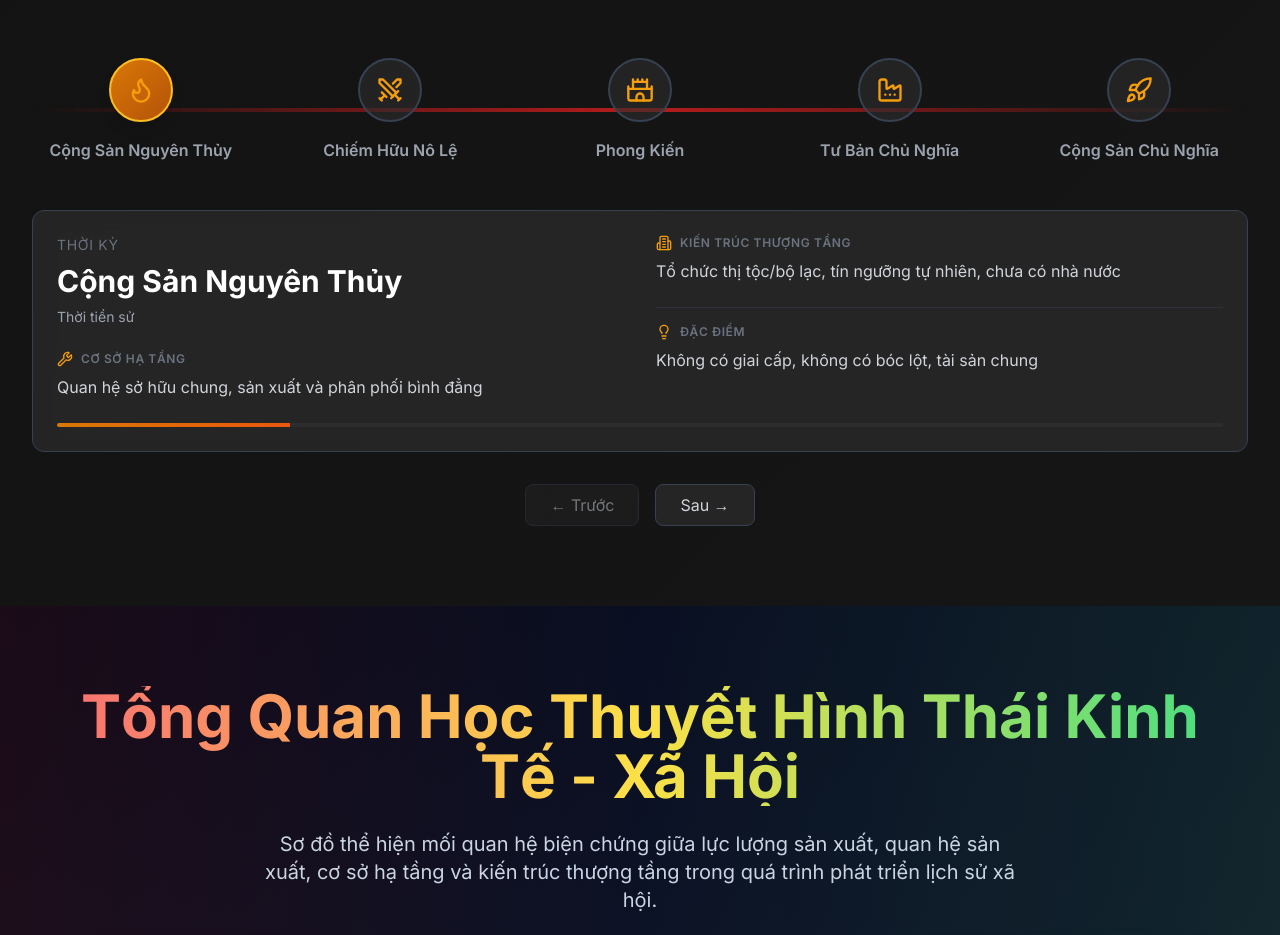
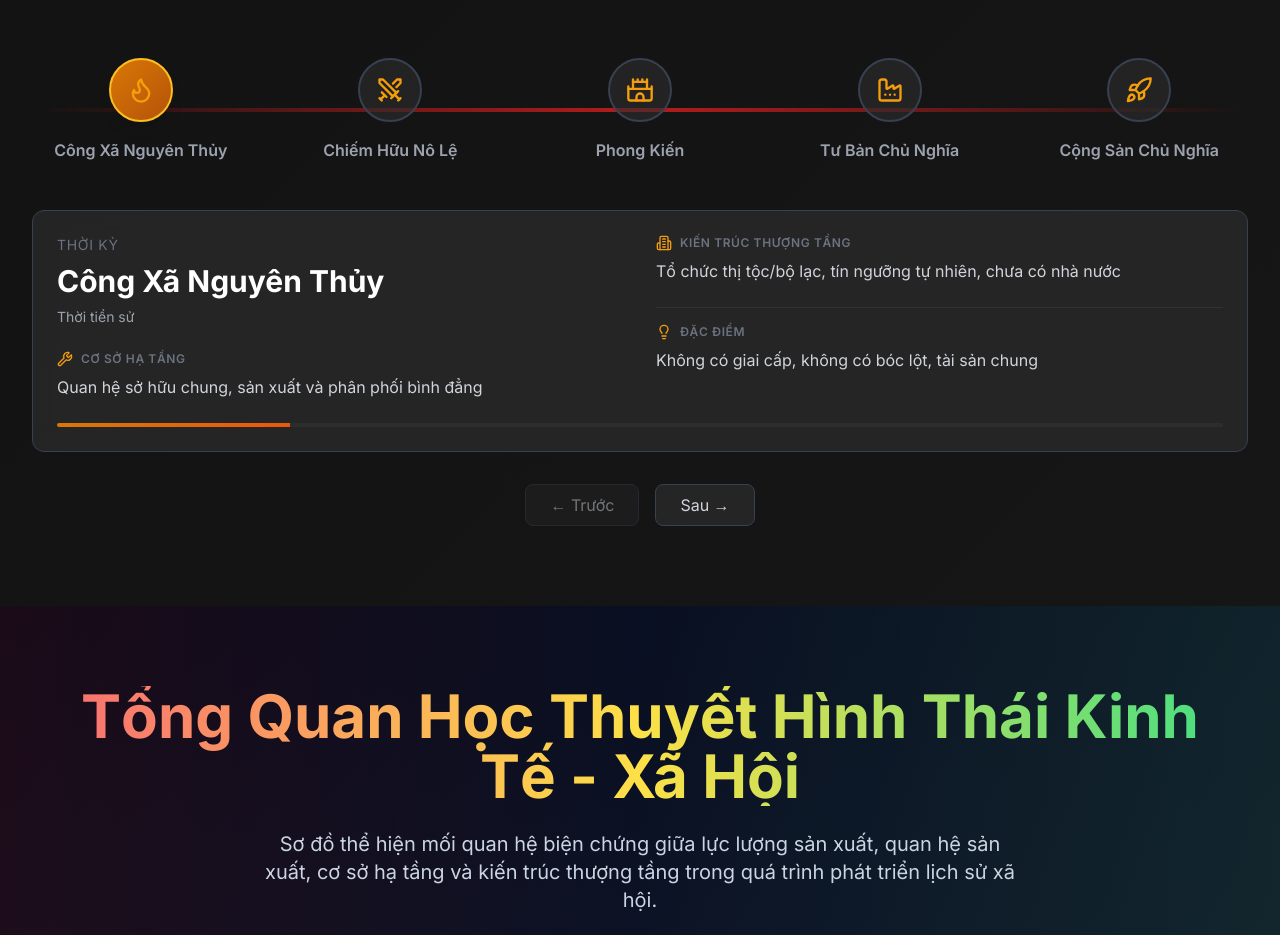
Before and after one commit to vominhluan17/MLN111-Duy-Vat-Lich-Su, a React (Vite) app: page / in a window 1280 px wide. Shown: the part 2840-3775 px from the top of the page. Built offline with nearby package versions, Linux system fonts and the light colour scheme; no server answers.

Commit message:
Update period name in timelineData

```diff
--- a/src/data/content.js
+++ b/src/data/content.js
@@ -65,7 +65,7 @@ export const dialecticalData = {
 export const timelineData = [
   {
     id: 1,
-    period: "Cộng Sản Nguyên Thủy",
+    period: "Công Xã Nguyên Thủy",
     years: "Thời tiền sử",
     infrastructure: "Quan hệ sở hữu chung, sản xuất và phân phối bình đẳng",
     superstructure: "Tổ chức thị tộc/bộ lạc, tín ngưỡng tự nhiên, chưa có nhà nước",
```
